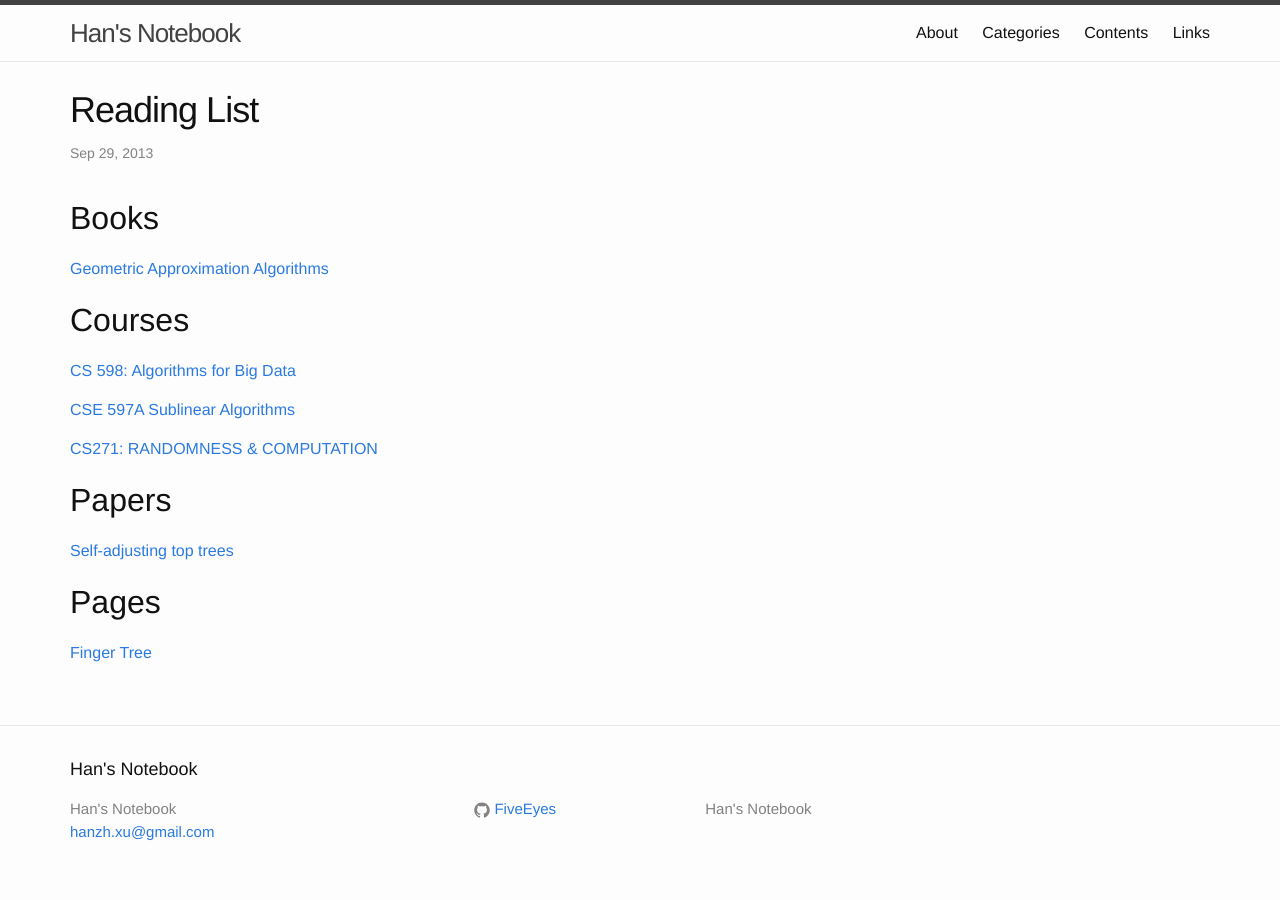
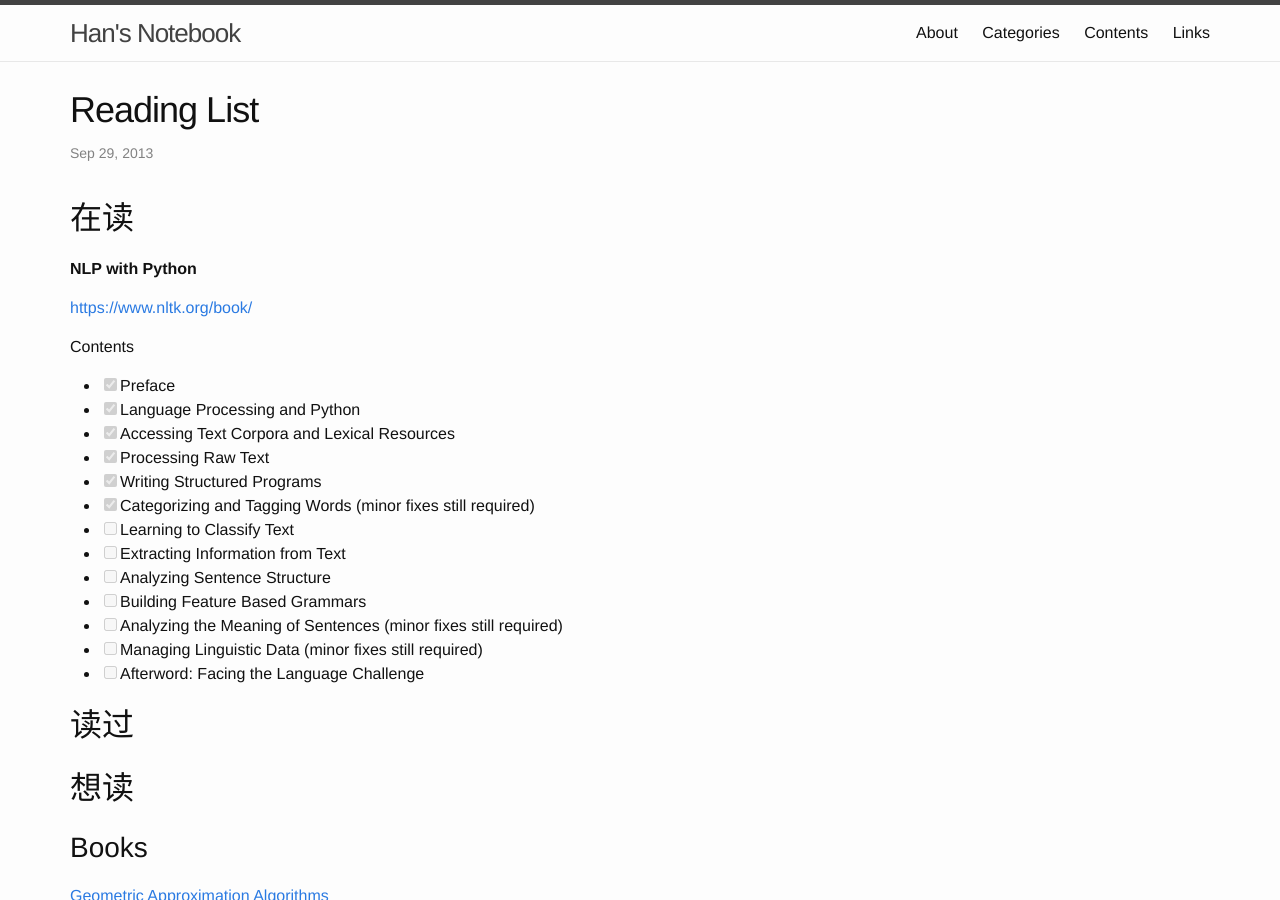
Before and after one commit to FiveEyes/FiveEyes.github.io, a Jekyll site: the page built from _posts/2013-09-29-Reading-List.md, in a window 1280 px wide and 900 px high. Built offline with Jekyll 4.4.1, drawn with Linux system fonts in a browser that asks for light colours.

Commit message:
Update 2013-09-29-Reading-List.md

```diff
--- a/_posts/2013-09-29-Reading-List.md
+++ b/_posts/2013-09-29-Reading-List.md
@@ -5,12 +5,41 @@ date: 2013-09-29 00:00:00
 categories: Zzz
 ---
 
-# Books
+
+# 在读
+
+**NLP with Python**
+
+[https://www.nltk.org/book/](https://www.nltk.org/book/)
+
+Contents
+  * [x] Preface
+  * [x] Language Processing and Python
+  * [x] Accessing Text Corpora and Lexical Resources
+  * [x] Processing Raw Text
+  * [x] Writing Structured Programs
+  * [x] Categorizing and Tagging Words (minor fixes still required)
+  * [ ] Learning to Classify Text
+  * [ ] Extracting Information from Text
+  * [ ] Analyzing Sentence Structure
+  * [ ] Building Feature Based Grammars
+  * [ ] Analyzing the Meaning of Sentences (minor fixes still required)
+  * [ ] Managing Linguistic Data (minor fixes still required)
+  * [ ] Afterword: Facing the Language Challenge
+
+# 读过
+
+
+
+
+# 想读
+
+## Books
 
 [Geometric Approximation Algorithms
 ](http://citeseerx.ist.psu.edu/viewdoc/download?doi=10.1.1.110.9927&rep=rep1&type=pdf)
 
-# Courses
+## Courses
 
 [CS 598: Algorithms for Big Data](https://courses.engr.illinois.edu/cs598csc/fa2014/)
 
@@ -18,10 +47,10 @@ categories: Zzz
 
 [CS271: RANDOMNESS & COMPUTATION](http://www.cs.berkeley.edu/~sinclair/cs271/f11.html)
 
-# Papers
+## Papers
 
 [Self-adjusting top trees](http://www.cs.princeton.edu/~rwerneck/papers/TW05-self-adjusting-top-tree.pdf)
 
-# Pages
+## Pages
 
 [Finger Tree](https://hackage.haskell.org/package/fingertree-0.1.1.0/docs/Data-FingerTree.html)
```
